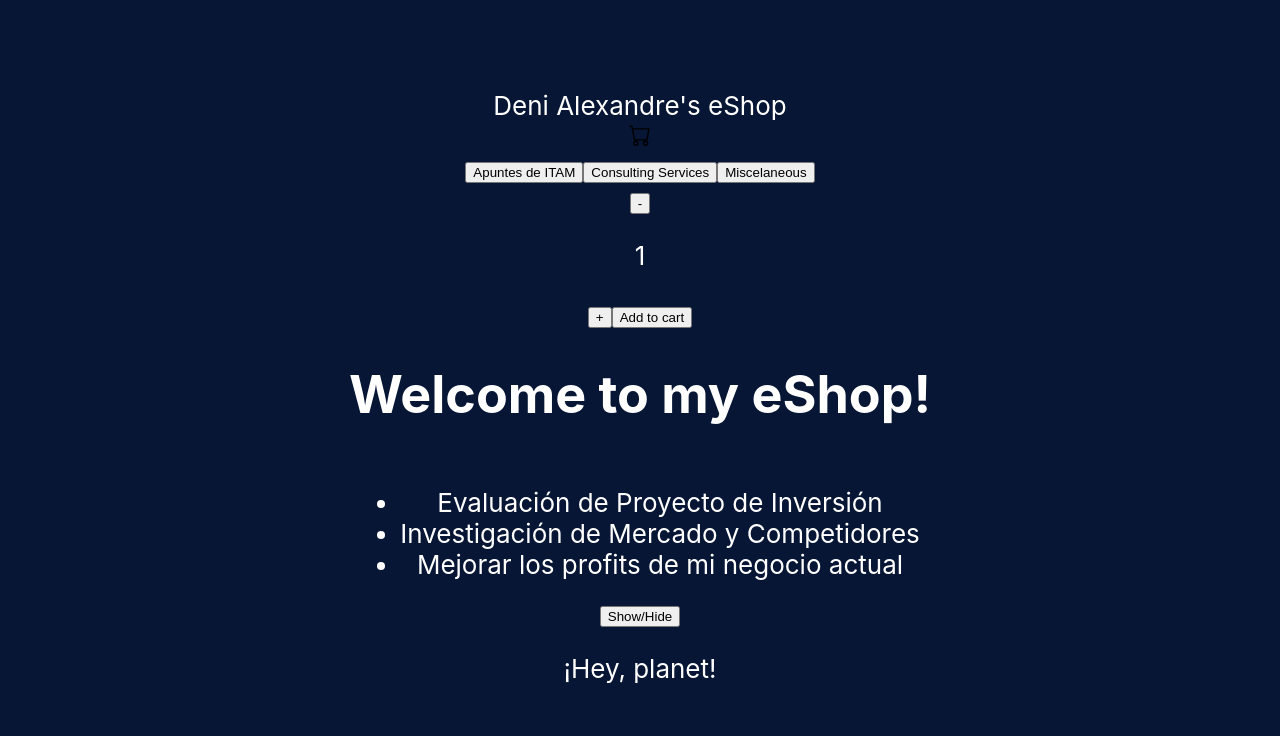
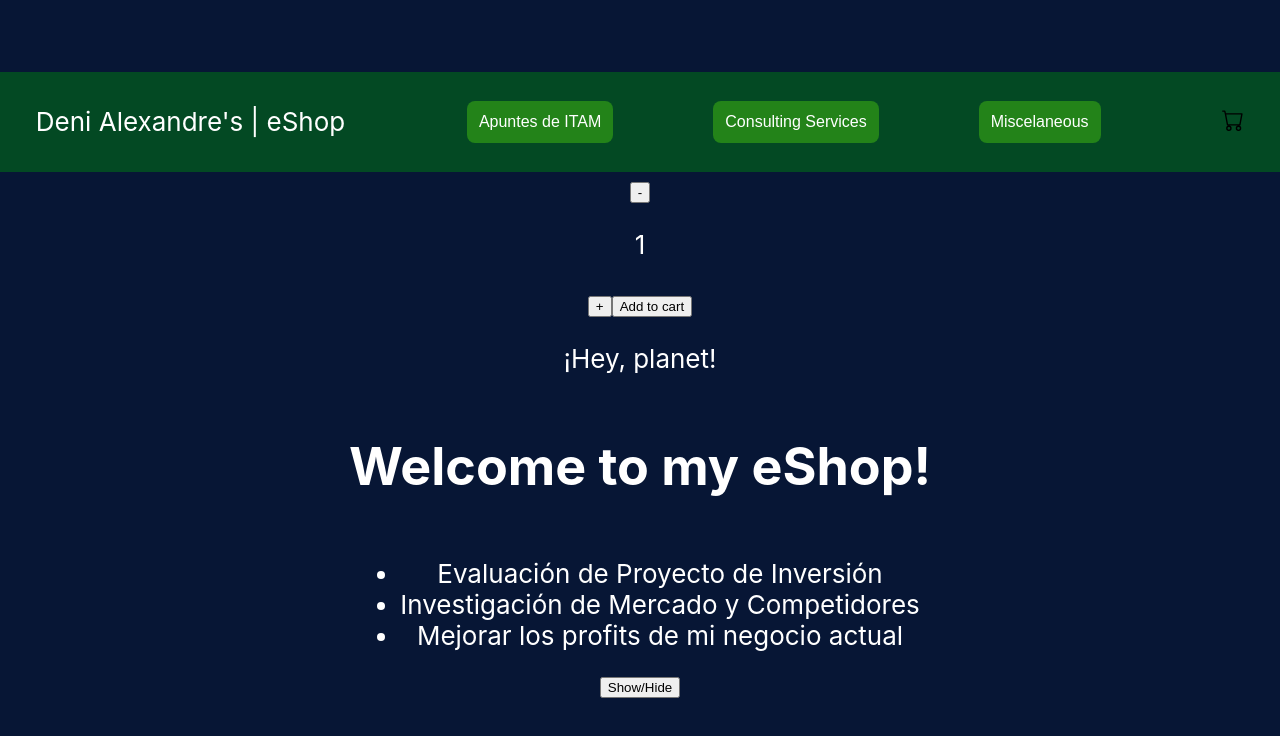
Before and after one commit to denialexandre/My1st-eShop, a React (Create React App) app: page / in a window 1280 px wide. Shown: the top 736 px of the page. Built offline with nearby package versions, Linux system fonts and the light colour scheme.

Commit message:
first commit

```diff
--- a/src/App.js
+++ b/src/App.js
@@ -17,10 +17,10 @@ function App() {
         <Navbar />
         {/*show ? <Counter show={show} /> : null*/}
         <Counter show={show} stock={7} initial={1} onAdd={handleOnAdd}/>
-        <ItemListContainer show={show} setShow={setShow} greeting="Welcome to my eShop!" />
         <p>
           ¡Hey, planet!
         </p>
+        <ItemListContainer show={show} setShow={setShow} greeting="Welcome to my eShop!" />
       </header>
     </div>
   );
--- a/src/Components/CartWidget/CartWidget.js
+++ b/src/Components/CartWidget/CartWidget.js
@@ -1,7 +1,7 @@
 const CartWidget = () => {
     return (
         <div>
-            <img src='Images/cart.svg' alt="cart" />
+            <img src='Images/cart.svg' alt="ShoppingBag" />
         </div>
     )
 }
--- a/src/Components/Navbar/Navbar.css
+++ b/src/Components/Navbar/Navbar.css
@@ -0,0 +1,72 @@
+.Navbar {
+    display: flex;
+    background: transparent;
+    justify-content: space-around;
+    align-items: center;
+    height: 100px;
+    width: 100%;
+    margin-top: -30px;
+    background: rgb(3, 73, 35);
+}
+
+.Categories {
+    display: flex;
+    justify-content: space-around;
+    align-items: center;
+}
+
+.Option {
+    /* color: #8C30F5; */
+    text-decoration: none;
+    border-radius: 15;
+    margin: 0 50px;
+    /* TODO */
+    width: auto;
+    padding: 12px;
+    font-size: 16px;
+    background: #238319;
+    border-radius: 8px;
+    flex: none;
+    display: flex;
+    order: 1;
+    align-self: center;
+    flex-grow: 0;
+    justify-content: center;
+    align-items: center;
+    text-decoration: none;
+    color: #FFFFFF;
+    border: none;
+    border-style: none;
+    cursor: pointer;
+    outline: inherit;
+}
+
+.ActiveOption {
+    /* color: #8C30F5; */
+    text-decoration: none;
+    border-radius: 25;
+    margin: 0 50px;
+    /* TODO */
+    width: auto;
+    padding: 12px;
+    font-size: 8px;
+    background: red;
+    border-radius: 8px;
+    flex: none;
+    display: flex;
+    order: 1;
+    align-self: center;
+    flex-grow: 0;
+    justify-content: center;
+    align-items: center;
+    text-decoration: none;
+    color: #FFFFFF;
+    border: none;
+    border-style: none;
+    cursor: pointer;
+    outline: inherit;
+}
+
+.NavLink {
+    color :rgb(255, 0, 0)
+}
--- a/src/Components/Navbar/Navbar.js
+++ b/src/Components/Navbar/Navbar.js
@@ -3,16 +3,16 @@ import CartWidget from '../CartWidget/CartWidget'
 
 const Navbar = () => {
     return(
-        <nav>
+        <nav className = 'Navbar'>
             <div>
-                Deni Alexandre's eShop
+            Deni Alexandre's | eShop
+            </div>
+            <div className="Categories">
+                <button className="Option">Apuntes de ITAM</button>
+                <button className="Option">Consulting Services</button>
+                <button className="Option">Miscelaneous</button>
             </div>
             <CartWidget />
-            <div>
-                <button>Apuntes de ITAM</button>
-                <button>Consulting Services</button>
-                <button>Miscelaneous</button>
-            </div>
         </nav>
     )
 }
```
